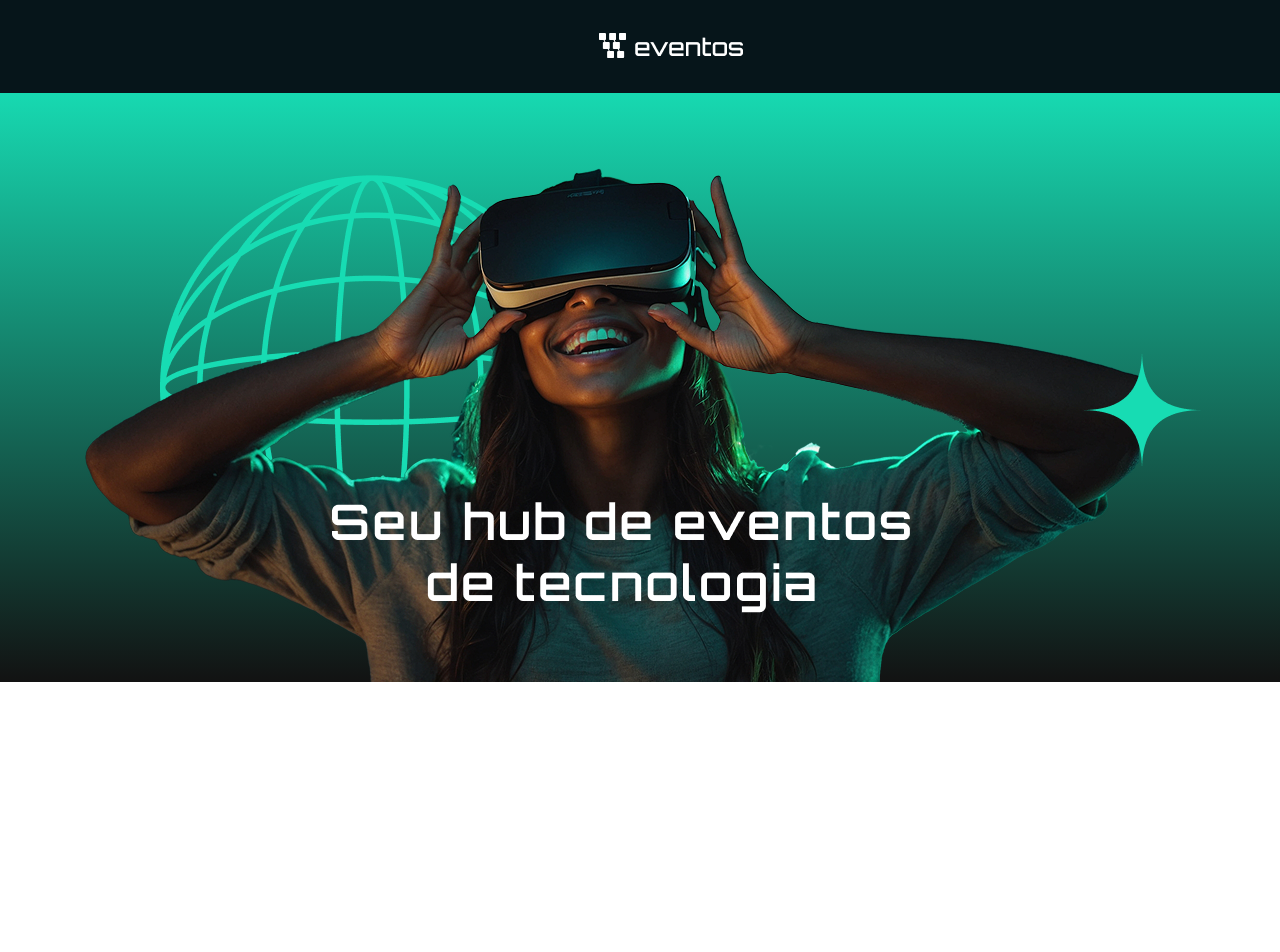
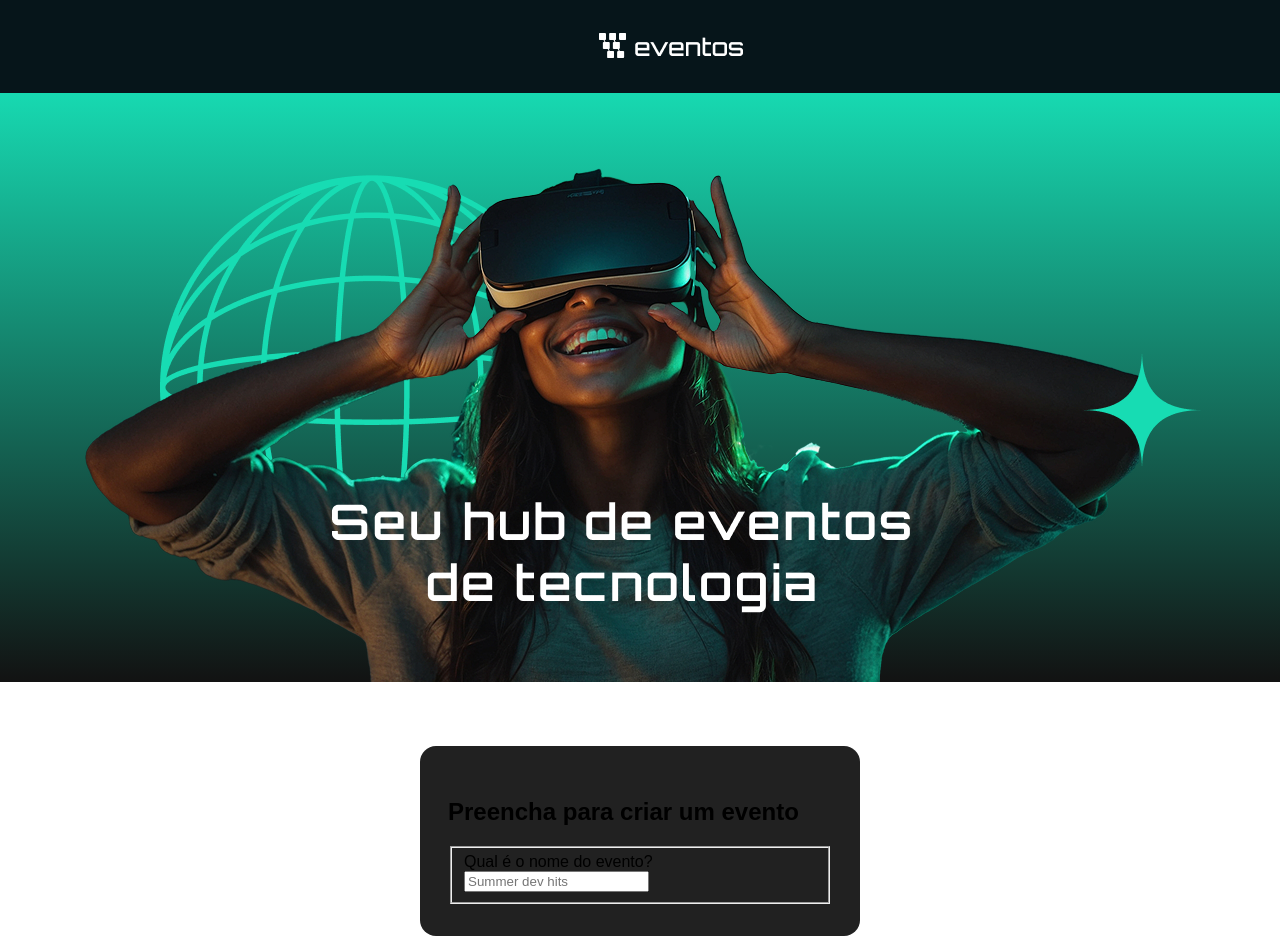
Before and after one commit to denisiorodrigues/eventos, a React (Vite) app: page / in a window 1280 px wide. Shown: the top 952 px of the page. Before the commit the page ends 800 px from the top, so only its background shows below. Built offline with nearby package versions, Linux system fonts and the light colour scheme.

Commit message:
Formulario de eventos

```diff
--- a/src/App.css
+++ b/src/App.css
@@ -20,3 +20,12 @@ section {
 section img {
   max-width: 90%;
 }
+
+.form-evento {
+  background-color: #212121;
+  padding: 32px 28px;
+  width: 384px;
+  max-width: 90%;
+  border-radius: 16px;
+  margin: 64px auto;
+}
--- a/src/App.jsx
+++ b/src/App.jsx
@@ -1,4 +1,44 @@
 import './App.css'
+
+function TituloFormulario(props) {
+  return (
+    <h2>{props.children}</h2>
+  )
+}
+
+function CampoDeFormulario({children}) {
+  return (
+    <fieldset>
+      {children}
+    </fieldset>
+  )
+}
+
+function Label({children, htmlFor}) {
+  return (
+    <label htmlFor={htmlFor}>
+      {children}
+    </label>
+  )
+}
+
+function CampoDeEntrada(props) {
+  return (
+    <input {...props} />
+  )
+}
+
+function FormularioDeEvento() {
+  return (
+    <form className='form-evento' action="">
+      <TituloFormulario>Preencha para criar um evento</TituloFormulario>
+      <CampoDeFormulario>
+        <Label htmlFor="nome">Qual é o nome do evento?</Label>
+        <CampoDeEntrada type="text" id='nome' placeholder='Summer dev hits' />
+      </CampoDeFormulario>
+    </form>
+  )
+}
 
 function App() {
 
@@ -11,6 +51,8 @@ function App() {
         <section className='banner'>
           <img src="/banner.png" alt="banner de uma moca com fones de ouvido" />
         </section>
+
+        <FormularioDeEvento />
       </main>
     </>
   )
```
